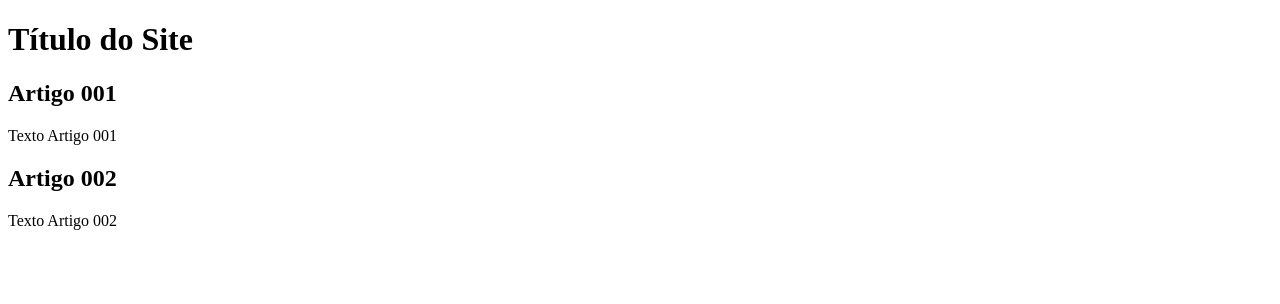
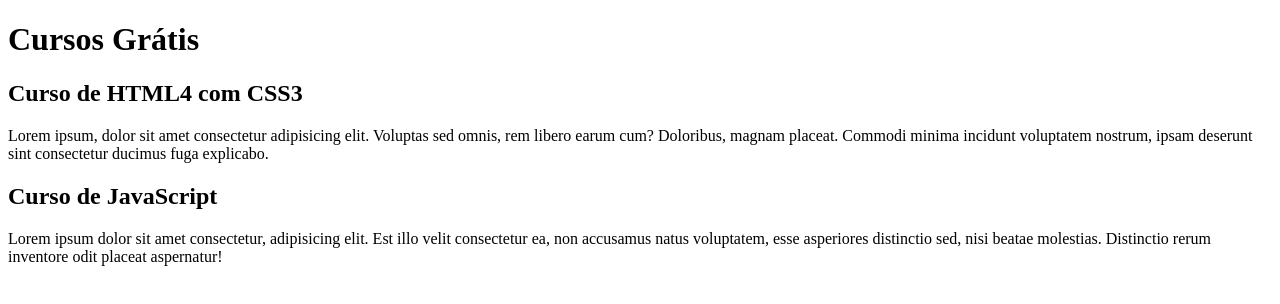
Before and after one commit to arthurronaldodasilvaa-commits/projeto-site, a plain HTML site: page index.html in a window 1280 px wide. Drawn offline with Linux system fonts and the light colour scheme.

Commit message:
comecei a escrever conteudo

```diff
--- a/index.html
+++ b/index.html
@@ -8,17 +8,17 @@
 <body>
     <main>
         <header>
-            <h1>Título do Site</h1>
+            <h1>Cursos Grátis</h1>
         </header>
 
         <article>
-            <h2>Artigo 001</h2>
-            <p>Texto Artigo 001</p>
+            <h2>Curso de HTML4 com CSS3</h2>
+            <p>Lorem ipsum, dolor sit amet consectetur adipisicing elit. Voluptas sed omnis, rem libero earum cum? Doloribus, magnam placeat. Commodi minima incidunt voluptatem nostrum, ipsam deserunt sint consectetur ducimus fuga explicabo.</p>
         </article>
 
         <article>
-            <h2>Artigo 002</h2>
-            <p>Texto Artigo 002</p>
+            <h2>Curso de JavaScript</h2>
+            <p>Lorem ipsum dolor sit amet consectetur, adipisicing elit. Est illo velit consectetur ea, non accusamus natus voluptatem, esse asperiores distinctio sed, nisi beatae molestias. Distinctio rerum inventore odit placeat aspernatur!</p>
         </article>
 
     </main>
```
